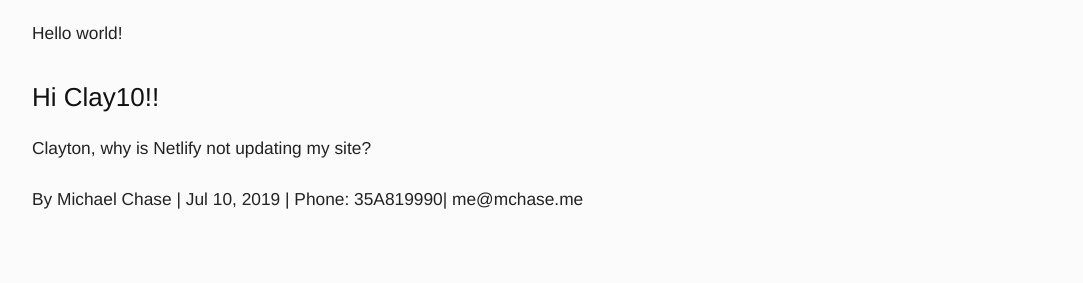
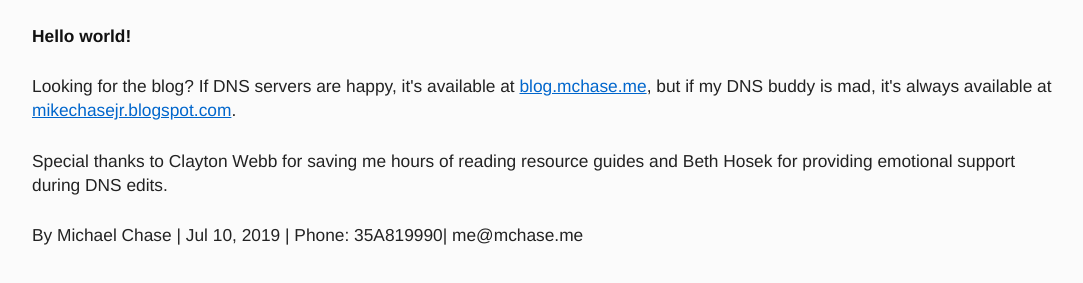
Before and after one commit to mikechase3/mchase.me-outdated-, a plain HTML site: page index.html in a window 1280 px wide. Shown: the part 185-468 px from the top of the page, without its empty margins (96-1179 px from the left). Drawn offline with Linux system fonts and the light colour scheme.

Commit message:
Add more to website

```diff
--- a/index.html
+++ b/index.html
@@ -9,10 +9,11 @@
 <body>
 <h1>MCHASE.ME</h1>
 
-<p>Hello world!</p>
+<h5>Hello world!</h5>
 
-<h3>Hi Clay10!! </h3>
-<p>Clayton, why is Netlify not updating my site?</p>
+<p>Looking for the blog? If DNS servers are happy, it's available at <a href="blog.mchase.me">blog.mchase.me</a>, but if my DNS buddy is mad, it's always available at <a href="mikechasejr.blogspot.com">mikechasejr.blogspot.com</a>. </p>
+
+<p>Special thanks to Clayton Webb for saving me hours of reading resource guides and Beth Hosek for providing emotional support during DNS edits.</p>
 
 <p>By Michael Chase | Jul 10, 2019 | Phone: 35A819990| me@mchase.me</p>
 
```
